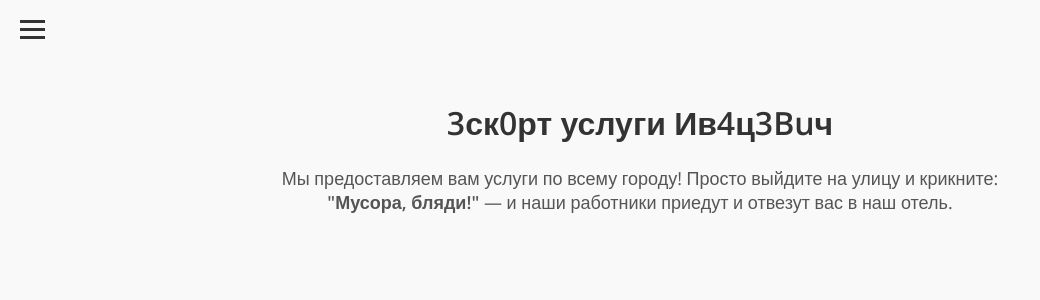
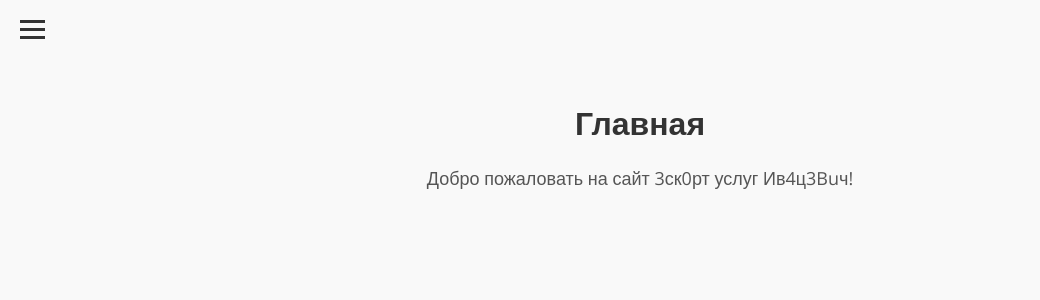
Before and after one commit to mot9lXVII/escortmargo, a Flask app: page / in a window 1280 px wide. Shown: the top 300 px of the page, without its empty margins (0-1040 px from the left). Run offline with Flask 3, Linux system fonts and the light colour scheme.

Commit message:
Update index.html

```diff
--- a/templates/index.html
+++ b/templates/index.html
@@ -3,7 +3,7 @@
 <head>
     <meta charset="UTF-8">
     <meta name="viewport" content="width=device-width, initial-scale=1.0">
-    <title>3ск0рт услуги Ив4ц3Buч</title>
+    <title>Главная - 3ск0рт услуги Ив4ц3Buч</title>
     <link rel="stylesheet" href="{{ url_for('static', filename='styles.css') }}">
     <link href="https://fonts.googleapis.com/css2?family=Roboto:wght@400;500;700&family=Open+Sans:wght@400;600&display=swap" rel="stylesheet">
 </head>
@@ -24,22 +24,20 @@
         </div>
 
         <ul>
-            <li><a href="/">Главная</a></li>
+            <li><a href="/" class="active">Главная</a></li>
             <li><a href="/about">О нас</a></li>
             <li><a href="/services">Услуги</a></li>
             <li><a href="/contacts">Контакты</a></li>
             <li><a href="/developers">Разработчики</a></li>
-            <li><a href="/settings" class="active">Настройки</a></li>
+            <li><a href="/settings">Настройки</a></li>
+            <li><a href="/reviews">Отзывы</a></li>  <!-- Добавлена кнопка "Отзывы" -->
         </ul>
     </nav>
 
     <!-- Основной контент -->
     <div class="content">
-        <h1>3ск0рт услуги Ив4ц3Buч</h1>
-        <p class="subtitle">
-            Мы предоставляем вам услуги по всему городу! Просто выйдите на улицу и крикните:
-            <strong>"Мусора, бляди!"</strong> — и наши работники приедут и отвезут вас в наш отель.
-        </p>
+        <h1>Главная</h1>
+        <p class="subtitle">Добро пожаловать на сайт 3ск0рт услуг Ив4ц3Buч!</p>
     </div>
 
     <!-- Подключение JavaScript -->
```
